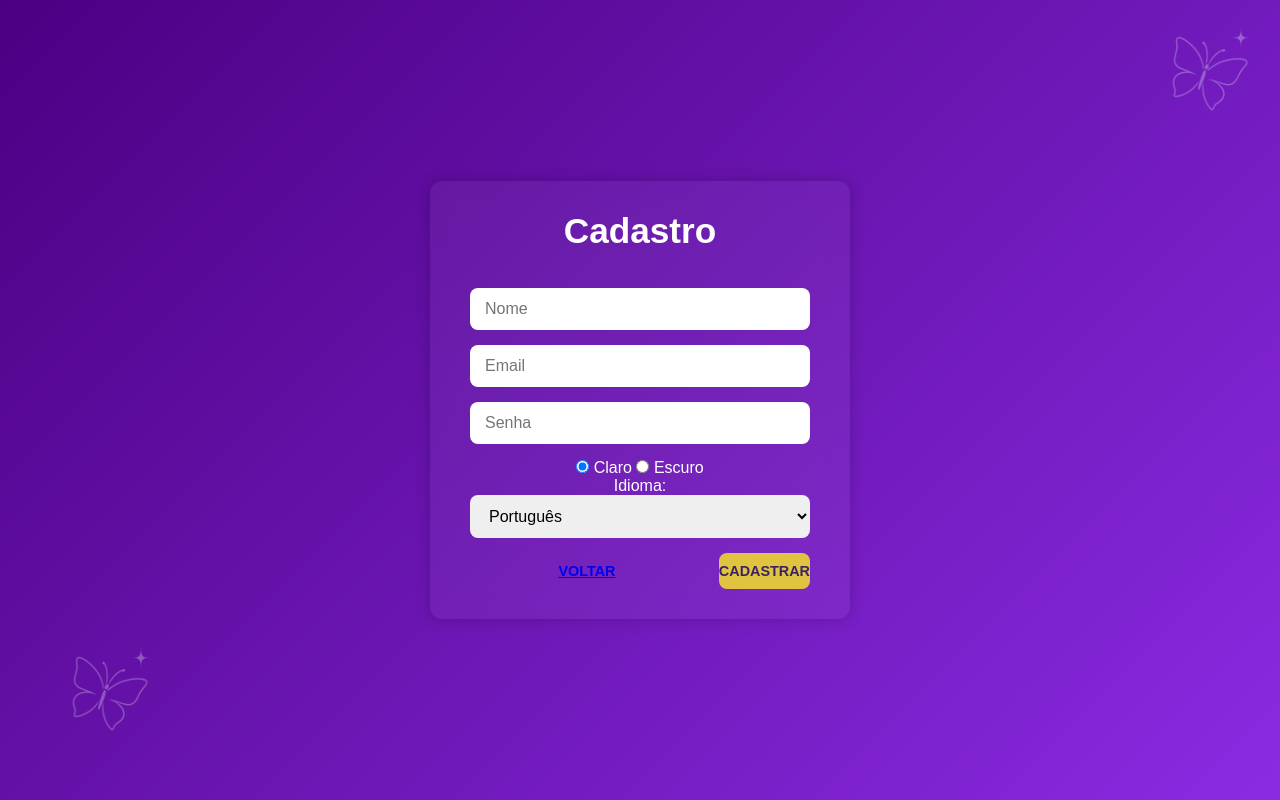
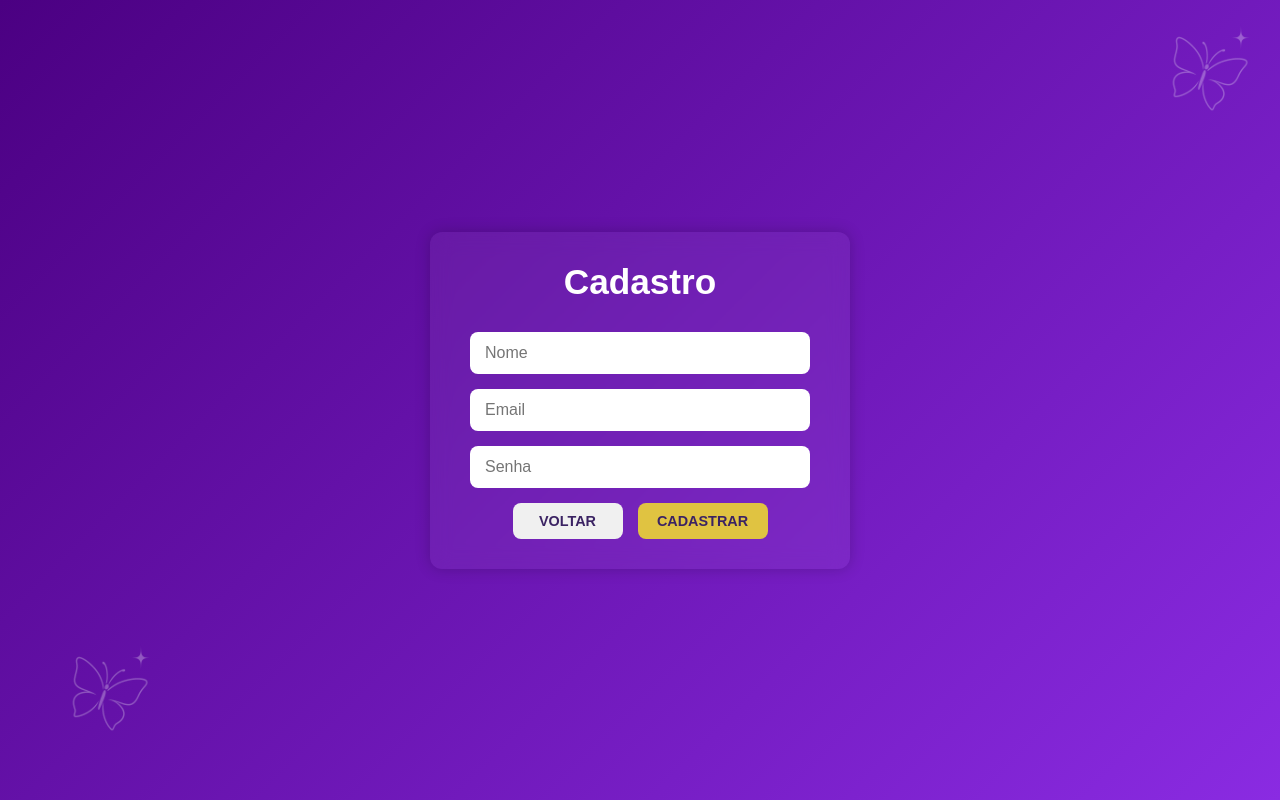
Before and after one commit to Tkr7-Alice/Sistema_Memoria_Poo, a PHP site: page /cadastro.php in a window 1280 px wide. Run offline with PHP 8.4, Linux system fonts and the light colour scheme.

Commit message:
Atualização

```diff
--- a/cadastro.php
+++ b/cadastro.php
@@ -1,25 +1,29 @@
 <?php
 require_once 'config.php';
+require_once 'classes/Usuario.php';
 require_once 'classes/Sessao.php';
-require_once 'classes/Usuario.php';
-require_once 'classes/Administrador.php';
 
 Sessao::iniciar();
 
 $erro = '';
 if ($_SERVER['REQUEST_METHOD'] === 'POST') {
     try {
-        $nome = htmlspecialchars(trim($_POST['nome'] ?? ''));
+        $nome = trim($_POST['nome'] ?? '');
         $email = filter_var(trim($_POST['email'] ?? ''), FILTER_SANITIZE_EMAIL);
         $senha = $_POST['senha'] ?? '';
         $idioma = $_POST['idioma'] ?? 'pt';
         $tema = $_POST['tema'] ?? 'claro';
 
+        if (empty($nome) || !preg_match('/^[\p{L} ]+$/u', $nome)) {
+            throw new Exception("Nome inválido.");
+        }
+
         if (!filter_var($email, FILTER_VALIDATE_EMAIL)) {
             throw new Exception("Email inválido.");
         }
-        if (empty($senha)) {
-            throw new Exception("Senha é obrigatória.");
+
+        if (strlen($senha) < 6) {
+            throw new Exception("A senha deve ter no mínimo 6 caracteres.");
         }
 
         $usuarios = file_exists(CAMINHO_USUARIOS)
@@ -28,24 +32,16 @@ if ($_SERVER['REQUEST_METHOD'] === 'POST') {
 
         foreach ($usuarios as $u) {
             if ($u['email'] === $email) {
-                throw new Exception("Já existe um usuário com esse email.");
+                throw new Exception("Email já cadastrado.");
             }
         }
 
-        $novo = ($email === EMAIL_ADMIN)
-            ? new Administrador($nome, $email, $senha, $idioma, $tema)
-            : new Usuario($nome, $email, $senha, $idioma, $tema);
-
-        $usuarios[] = [
-            'nome' => $nome,
-            'email' => $email,
-            'senha' => $novo->getSenhaHash(),
-            'idioma' => $idioma,
-            'tema' => $tema
-        ];
+        $novoUsuario = new Usuario($nome, $email, $senha, $idioma, $tema);
+        $usuarios[] = $novoUsuario->toArray();
 
         file_put_contents(CAMINHO_USUARIOS, json_encode($usuarios, JSON_PRETTY_PRINT));
-        Sessao::setarUsuario($novo);
+
+        Sessao::setarUsuario($novoUsuario);
         header("Location: dashboard.php");
         exit();
     } catch (Exception $e) {
@@ -57,39 +53,25 @@ if ($_SERVER['REQUEST_METHOD'] === 'POST') {
 <html lang="pt-BR">
 <head>
     <meta charset="UTF-8" />
-    <meta name="viewport" content="width=device-width, initial-scale=1.0" />
     <title>Cadastro</title>
     <link rel="stylesheet" href="assets/style.css" />
+    <script src="script/local.js" defer></script>
 </head>
 <body>
     <div class="container">
-        <h1 style="margin-bottom: 0.5em;">Cadastro</h1>
+        <h1>Cadastro</h1>
 
         <?php if ($erro): ?>
-            <p class="erro"><?= htmlspecialchars($erro) ?></p>
+            <p class="erro"><strong>⚠ <?= htmlspecialchars($erro) ?></strong></p>
         <?php endif; ?>
 
-        <form method="post" novalidate>
-            <input type="text" name="nome" placeholder="Nome" required />
-            <input type="email" name="email" placeholder="Email" required />
-            <input type="password" name="senha" placeholder="Senha" required />
-
-            <div class="opcoes">
-                <div class="grupo-tema">
-                    <label><input type="radio" name="tema" value="claro" checked /> Claro</label>
-                    <label><input type="radio" name="tema" value="escuro" /> Escuro</label>
-                </div>
-                <div class="grupo-idioma">
-                    <label for="idioma">Idioma:</label>
-                    <select name="idioma" id="idioma">
-                        <option value="pt">Português</option>
-                        <option value="en">English</option>
-                    </select>
-                </div>
-            </div>
+        <form method="post" novalidate autocomplete="off">
+            <input type="text" name="nome" placeholder="Nome" required autocomplete="off" readonly onfocus="this.removeAttribute('readonly')" />
+            <input type="email" name="email" placeholder="Email" required autocomplete="off" readonly onfocus="this.removeAttribute('readonly')" />
+            <input type="password" name="senha" placeholder="Senha" required autocomplete="off" readonly onfocus="this.removeAttribute('readonly')" />
 
             <div class="botoes-form">
-                <a href="index.php" class="botao pequeno">Voltar</a>
+                <a href="index.php" class="botao botao-secundario">Voltar</a>
                 <button type="submit" class="botao grande">Cadastrar</button>
             </div>
         </form>
@@ -97,7 +79,5 @@ if ($_SERVER['REQUEST_METHOD'] === 'POST') {
 
     <img src="assets/img/borboleta.png" class="borboleta dir" alt="Borboleta topo" />
     <img src="assets/img/borboleta.png" class="borboleta esq" alt="Borboleta base" />
-
-    <script src="script/local.js"></script>
 </body>
 </html>
```
Also changed, not shown: index.php (+4 -5 lines), storagem/usuarios.json (+0 -7 lines).
